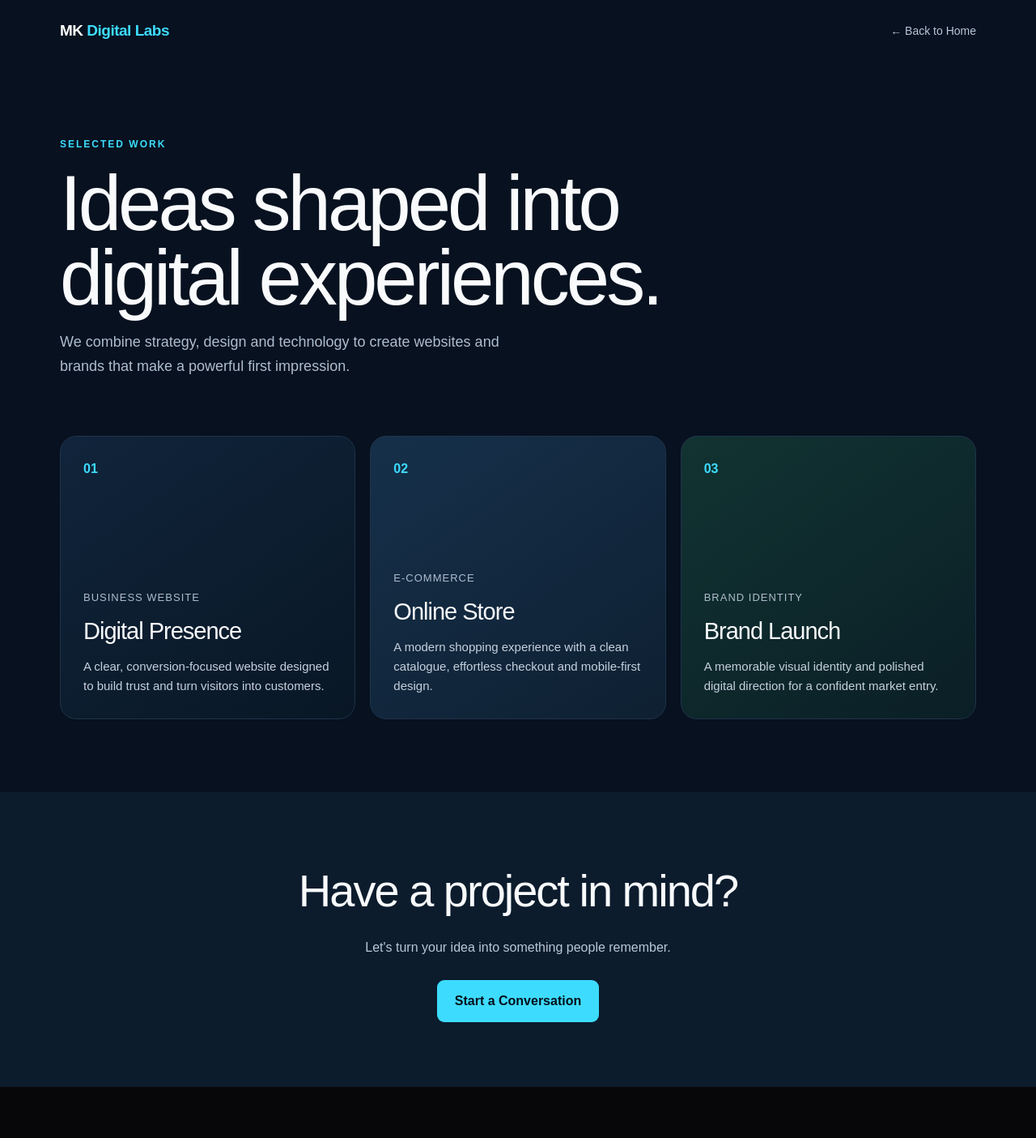
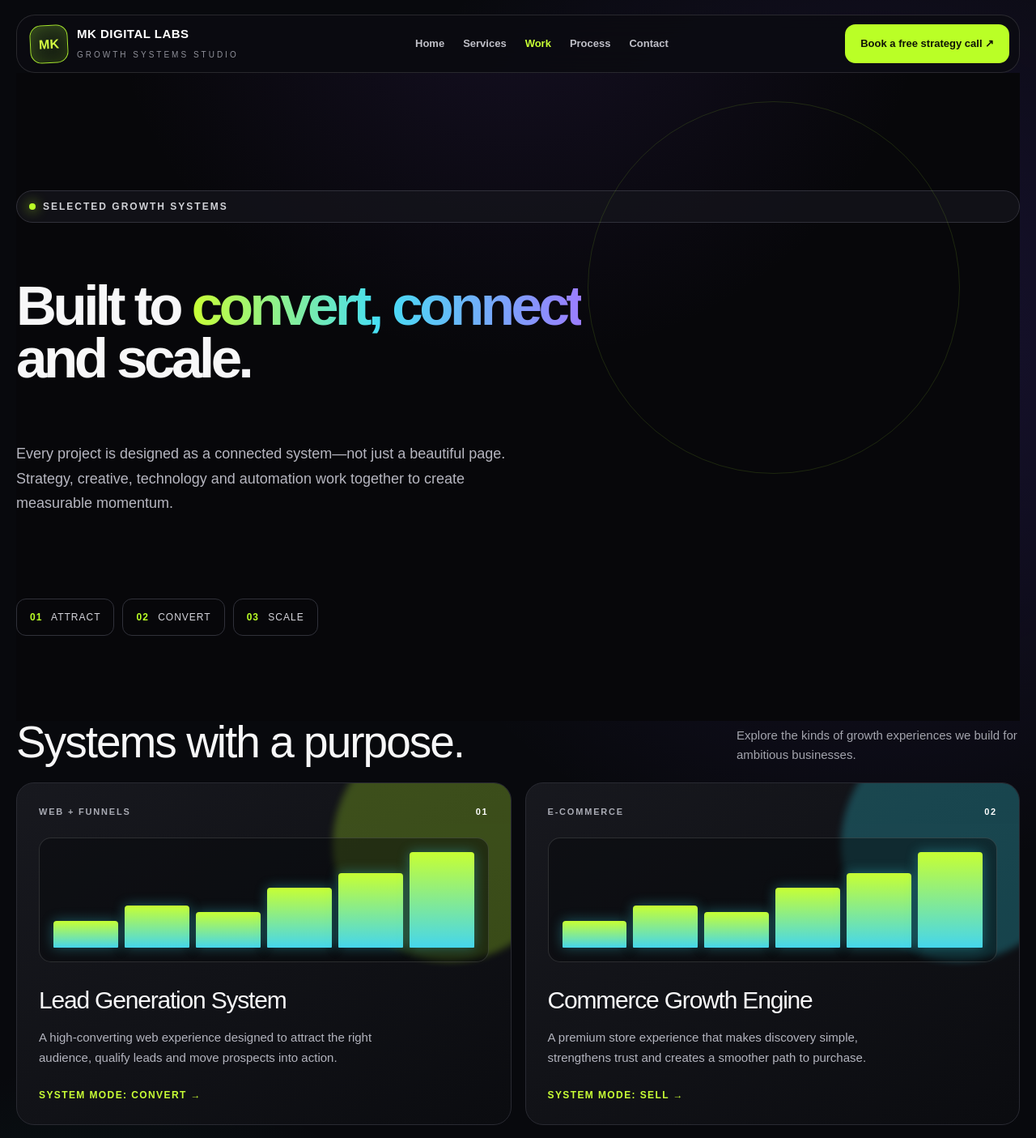
Before and after one commit to muzammilswatti7-lab/my-first-website, a Next.js app: page /portfolio in a window 1280 px wide. Shown: the top 1405 px of the page at 81% size. Before the commit the page ends 1342 px from the top, so only its background shows below. Built offline with nearby package versions, Linux system fonts and the light colour scheme.

Commit message:
Create premium portfolio page

```diff
--- a/app/portfolio/page.tsx
+++ b/app/portfolio/page.tsx
@@ -1,85 +1,174 @@
 import Link from "next/link";
 
-const projects = [
+const work = [
   {
-    number: "01",
-    category: "Business Website",
-    title: "Digital Presence",
-    text: "A clear, conversion-focused website designed to build trust and turn visitors into customers.",
+    type: "WEB + FUNNELS",
+    title: "Lead Generation System",
+    text: "A high-converting web experience designed to attract the right audience, qualify leads and move prospects into action.",
+    tag: "CONVERT",
+    color: "lime",
   },
   {
-    number: "02",
-    category: "E-Commerce",
-    title: "Online Store",
-    text: "A modern shopping experience with a clean catalogue, effortless checkout and mobile-first design.",
+    type: "E-COMMERCE",
+    title: "Commerce Growth Engine",
+    text: "A premium store experience that makes discovery simple, strengthens trust and creates a smoother path to purchase.",
+    tag: "SELL",
+    color: "cyan",
   },
   {
-    number: "03",
-    category: "Brand Identity",
-    title: "Brand Launch",
-    text: "A memorable visual identity and polished digital direction for a confident market entry.",
+    type: "AUTOMATION + AI",
+    title: "Smart Operations Hub",
+    text: "A connected system that brings leads, follow-ups, reporting and everyday operations into one clear workflow.",
+    tag: "SCALE",
+    color: "purple",
+  },
+  {
+    type: "BRAND + CREATIVE",
+    title: "Authority Launch Kit",
+    text: "A sharp identity and creative direction built to help an ambitious business look established from day one.",
+    tag: "POSITION",
+    color: "blue",
   },
 ];
 
 export default function PortfolioPage() {
   return (
-    <main className="portfolio-page">
+    <main className="work-page">
       <style>{`
-        .portfolio-page { min-height: 100vh; color: #f8fafc; background: #07111f; font-family: Arial, sans-serif; }
-        .portfolio-nav { max-width: 1180px; margin: auto; padding: 24px; display: flex; justify-content: space-between; align-items: center; }
-        .portfolio-logo { color: white; text-decoration: none; font-size: 19px; font-weight: 800; letter-spacing: -.5px; }
-        .portfolio-logo span { color: #3ddcff; }
-        .back-link { color: #b8c7d9; text-decoration: none; font-size: 14px; }
-        .back-link:hover { color: #3ddcff; }
-        .portfolio-hero { max-width: 1180px; margin: auto; padding: 92px 24px 70px; }
-        .eyebrow { color: #3ddcff; letter-spacing: 2px; font-size: 12px; font-weight: 700; text-transform: uppercase; }
-        .portfolio-hero h1 { max-width: 760px; margin: 18px 0; font-size: clamp(44px, 8vw, 96px); line-height: .96; letter-spacing: -4px; }
-        .portfolio-hero p { max-width: 580px; color: #aebdce; font-size: 18px; line-height: 1.7; }
-        .work-grid { max-width: 1180px; margin: auto; padding: 0 24px 90px; display: grid; grid-template-columns: repeat(3, 1fr); gap: 18px; }
-        .project-card { min-height: 350px; padding: 28px; display: flex; flex-direction: column; justify-content: flex-end; border: 1px solid #20334a; border-radius: 20px; background: linear-gradient(145deg, #10243b, #091725); transition: transform .25s ease, border-color .25s ease; }
-        .project-card:nth-child(2) { background: linear-gradient(145deg, #16304a, #0e2032); }
-        .project-card:nth-child(3) { background: linear-gradient(145deg, #123332, #0a1f26); }
-        .project-card:hover { transform: translateY(-8px); border-color: #3ddcff; }
-        .project-number { margin-bottom: auto; color: #3ddcff; font-weight: 800; }
-        .project-category { color: #aebdce; font-size: 13px; text-transform: uppercase; letter-spacing: 1px; }
-        .project-card h2 { margin: 10px 0; font-size: 29px; letter-spacing: -1px; }
-        .project-card p { margin: 0; color: #c5d1df; line-height: 1.6; font-size: 15px; }
-        .portfolio-cta { padding: 80px 24px; text-align: center; background: #0c1c2d; }
-        .portfolio-cta h2 { margin: 0; font-size: clamp(32px, 5vw, 56px); letter-spacing: -2px; }
-        .portfolio-cta p { color: #b8c7d9; margin: 16px auto 28px; }
-        .cta-button { display: inline-block; padding: 14px 22px; border-radius: 9px; background: #3ddcff; color: #05101c; text-decoration: none; font-weight: 800; }
-        @media (max-width: 760px) { .work-grid { grid-template-columns: 1fr; } .portfolio-hero { padding-top: 60px; } }
+        :root { color-scheme: dark; }
+        * { box-sizing: border-box; }
+        .work-page {
+          min-height: 100vh;
+          overflow: hidden;
+          color: #f7f7f8;
+          background:
+            radial-gradient(circle at 9% 78%, rgba(34, 224, 203, .12), transparent 24%),
+            radial-gradient(circle at 84% 18%, rgba(119, 73, 255, .15), transparent 30%),
+            #08090d;
+          font-family: Arial, Helvetica, sans-serif;
+        }
+        .shell { width: min(1240px, calc(100% - 32px)); margin: 0 auto; }
+        .nav {
+          position: sticky; top: 14px; z-index: 20; margin-top: 18px;
+          display: flex; align-items: center; justify-content: space-between; gap: 18px;
+          padding: 11px 12px 11px 16px; border: 1px solid rgba(255,255,255,.12);
+          border-radius: 23px; background: rgba(11,12,18,.83); backdrop-filter: blur(16px);
+        }
+        .brand { display: flex; gap: 11px; align-items: center; color: #fff; text-decoration: none; min-width: max-content; }
+        .brand-mark {
+          display: grid; place-items: center; width: 47px; height: 47px; border-radius: 14px;
+          font-weight: 900; color: #d5ff42; background: linear-gradient(145deg,#26351b,#11170f);
+          border: 1px solid #a7e72d; box-shadow: inset 0 0 17px rgba(172,255,51,.16);
+        }
+        .brand-name { font-size: 15px; font-weight: 900; letter-spacing: .5px; }
+        .brand-sub { margin-top: 3px; color: #90919b; font-size: 10px; letter-spacing: 3px; }
+        .nav-links { display: flex; gap: 23px; align-items: center; }
+        .nav-links a { color: #c0c0c8; text-decoration: none; font-size: 13px; font-weight: 700; }
+        .nav-links a:hover, .nav-links .active { color: #c8ff35; }
+        .nav-cta {
+          padding: 14px 19px; border-radius: 13px; color: #101306; background: #baff26;
+          text-decoration: none; font-size: 13px; font-weight: 900; white-space: nowrap;
+        }
+        .hero { position: relative; padding: 110px 0 70px; }
+        .hero::after {
+          content: ""; position: absolute; right: 6%; top: 35px; width: 460px; height: 460px;
+          border: 1px solid rgba(177,255,47,.13); border-radius: 50%; pointer-events: none;
+        }
+        .eyebrow {
+          display: inline-flex; align-items: center; gap: 9px; padding: 10px 15px; border-radius: 99px;
+          color: #d1d2d7; border: 1px solid #30303a; background: rgba(22,22,29,.72);
+          font-size: 12px; letter-spacing: 2px; font-weight: 700;
+        }
+        .dot { width: 8px; height: 8px; border-radius: 99px; background: #baff26; box-shadow: 0 0 15px #baff26; }
+        h1 { max-width: 850px; margin: 22px 0 20px; font-size: clamp(50px, 8vw, 105px); line-height: .94; letter-spacing: -5px; }
+        .gradient { background: linear-gradient(90deg,#c9ff35,#46dff4 48%,#9b7dff); -webkit-background-clip: text; color: transparent; }
+        .intro { max-width: 650px; color: #b6b6c0; font-size: 18px; line-height: 1.7; }
+        .hero-stats { display: flex; flex-wrap: wrap; gap: 10px; margin-top: 32px; }
+        .stat { padding: 13px 16px; border: 1px solid #30313a; border-radius: 12px; color: #d6d6dd; font-size: 12px; letter-spacing: 1px; }
+        .stat b { color: #baff26; margin-right: 7px; }
+        .section-head { display: flex; justify-content: space-between; align-items: end; gap: 20px; margin-bottom: 22px; }
+        .section-head h2 { margin: 0; font-size: clamp(32px,5vw,55px); letter-spacing: -2px; }
+        .section-head p { max-width: 350px; margin: 0; color: #a3a4ad; line-height: 1.6; }
+        .grid { display: grid; grid-template-columns: repeat(2, 1fr); gap: 17px; padding-bottom: 100px; }
+        .project {
+          position: relative; min-height: 420px; overflow: hidden; padding: 27px; display: flex; flex-direction: column;
+          border: 1px solid #292a32; border-radius: 22px; background: linear-gradient(145deg, rgba(24,25,31,.98), rgba(11,12,16,.98));
+          transition: transform .3s ease, border-color .3s ease;
+        }
+        .project:hover { transform: translateY(-7px); border-color: #7ae4e1; }
+        .project::before { content: ""; position: absolute; width: 290px; height: 290px; right: -70px; top: -70px; border-radius: 50%; opacity: .25; filter: blur(4px); }
+        .lime::before { background: #baff26; } .cyan::before { background: #32dff4; } .purple::before { background: #9b7dff; } .blue::before { background: #438cff; }
+        .project-top { position: relative; display: flex; justify-content: space-between; color: #a9abb4; font-size: 11px; letter-spacing: 1.8px; font-weight: 800; }
+        .project-no { color: #fff; }
+        .project-visual {
+          position: relative; width: 100%; height: 154px; margin: 24px 0;
+          border: 1px solid rgba(255,255,255,.13); border-radius: 15px; background: rgba(6,8,11,.44);
+          display: flex; align-items: end; gap: 8px; padding: 17px;
+        }
+        .bar { flex: 1; border-radius: 4px 4px 1px 1px; background: linear-gradient(#c7ff33, #45d6ec); box-shadow: 0 0 15px rgba(61,228,240,.35); }
+        .bar:nth-child(1){height:28%}.bar:nth-child(2){height:44%}.bar:nth-child(3){height:38%}.bar:nth-child(4){height:63%}.bar:nth-child(5){height:78%}.bar:nth-child(6){height:100%}
+        .project h3 { position: relative; max-width: 420px; margin: 0 0 12px; font-size: 30px; letter-spacing: -1.2px; }
+        .project p { position: relative; max-width: 430px; margin: 0; color: #b3b4be; font-size: 15px; line-height: 1.65; }
+        .project-tag { position: relative; margin-top: auto; padding-top: 24px; color: #c9ff35; font-size: 12px; font-weight: 900; letter-spacing: 1.4px; }
+        .cta { padding: 74px 20px; text-align: center; border-top: 1px solid #272832; background: rgba(12,13,18,.75); }
+        .cta h2 { max-width: 850px; margin: auto; font-size: clamp(38px,6vw,72px); line-height: .98; letter-spacing: -3px; }
+        .cta p { color: #aaaab5; font-size: 17px; margin: 18px auto 28px; }
+        .button { display: inline-block; padding: 16px 22px; border-radius: 13px; background: #baff26; color: #111508; text-decoration: none; font-size: 14px; font-weight: 900; }
+        @media (max-width: 900px) { .nav-links { display: none; } .hero { padding: 82px 0 54px; } .grid { grid-template-columns: 1fr; } }
+        @media (max-width: 540px) {
+          .shell { width: min(100% - 20px, 1240px); } .nav { top: 7px; padding: 9px 10px; border-radius: 18px; }
+          .brand-mark { width: 39px; height: 39px; font-size: 13px; } .brand-name { font-size: 12px; } .brand-sub { font-size: 8px; letter-spacing: 2px; }
+          .nav-cta { padding: 11px 12px; font-size: 10px; } h1 { letter-spacing: -3px; } .intro { font-size: 16px; }
+          .hero::after { width: 280px; height: 280px; right: -100px; } .project { min-height: 380px; } .section-head { display:block; } .section-head p { margin-top: 10px; }
+        }
       `}</style>
 
-      <nav className="portfolio-nav">
-        <Link href="/" className="portfolio-logo">MK <span>Digital Labs</span></Link>
-        <Link href="/" className="back-link">← Back to Home</Link>
-      </nav>
+      <div className="shell">
+        <nav className="nav">
+          <Link href="/" className="brand">
+            <span className="brand-mark">MK</span>
+            <span><span className="brand-name">MK DIGITAL LABS</span><br /><span className="brand-sub">GROWTH SYSTEMS STUDIO</span></span>
+          </Link>
+          <div className="nav-links">
+            <Link href="/">Home</Link>
+            <Link href="/#services">Services</Link>
+            <Link href="/portfolio" className="active">Work</Link>
+            <Link href="/#process">Process</Link>
+            <Link href="/#contact">Contact</Link>
+          </div>
+          <Link href="/#contact" className="nav-cta">Book a free strategy call ↗</Link>
+        </nav>
 
-      <section className="portfolio-hero">
-        <div className="eyebrow">Selected Work</div>
-        <h1>Ideas shaped into digital experiences.</h1>
-        <p>
-          We combine strategy, design and technology to create websites and brands
-          that make a powerful first impression.
-        </p>
-      </section>
+        <section className="hero">
+          <div className="eyebrow"><span className="dot" /> SELECTED GROWTH SYSTEMS</div>
+          <h1>Built to <span className="gradient">convert, connect</span> and scale.</h1>
+          <p className="intro">Every project is designed as a connected system—not just a beautiful page. Strategy, creative, technology and automation work together to create measurable momentum.</p>
+          <div className="hero-stats">
+            <span className="stat"><b>01</b> ATTRACT</span><span className="stat"><b>02</b> CONVERT</span><span className="stat"><b>03</b> SCALE</span>
+          </div>
+        </section>
 
-      <section className="work-grid">
-        {projects.map((project) => (
-          <article className="project-card" key={project.number}>
-            <div className="project-number">{project.number}</div>
-            <div className="project-category">{project.category}</div>
-            <h2>{project.title}</h2>
-            <p>{project.text}</p>
-          </article>
-        ))}
-      </section>
+        <section>
+          <div className="section-head">
+            <h2>Systems with a purpose.</h2>
+            <p>Explore the kinds of growth experiences we build for ambitious businesses.</p>
+          </div>
+          <div className="grid">
+            {work.map((item, index) => (
+              <article className={`project ${item.color}`} key={item.title}>
+                <div className="project-top"><span>{item.type}</span><span className="project-no">0{index + 1}</span></div>
+                <div className="project-visual"><span className="bar" /><span className="bar" /><span className="bar" /><span className="bar" /><span className="bar" /><span className="bar" /></div>
+                <h3>{item.title}</h3><p>{item.text}</p><div className="project-tag">SYSTEM MODE: {item.tag} →</div>
+              </article>
+            ))}
+          </div>
+        </section>
+      </div>
 
-      <section className="portfolio-cta">
-        <h2>Have a project in mind?</h2>
-        <p>Let&apos;s turn your idea into something people remember.</p>
-        <Link href="/#contact" className="cta-button">Start a Conversation</Link>
+      <section className="cta">
+        <h2>Ready to build your <span className="gradient">growth system?</span></h2>
+        <p>Tell us where you want to go. We&apos;ll map the clearest way to get there.</p>
+        <Link href="/#contact" className="button">Build my growth engine →</Link>
       </section>
     </main>
   );
```
